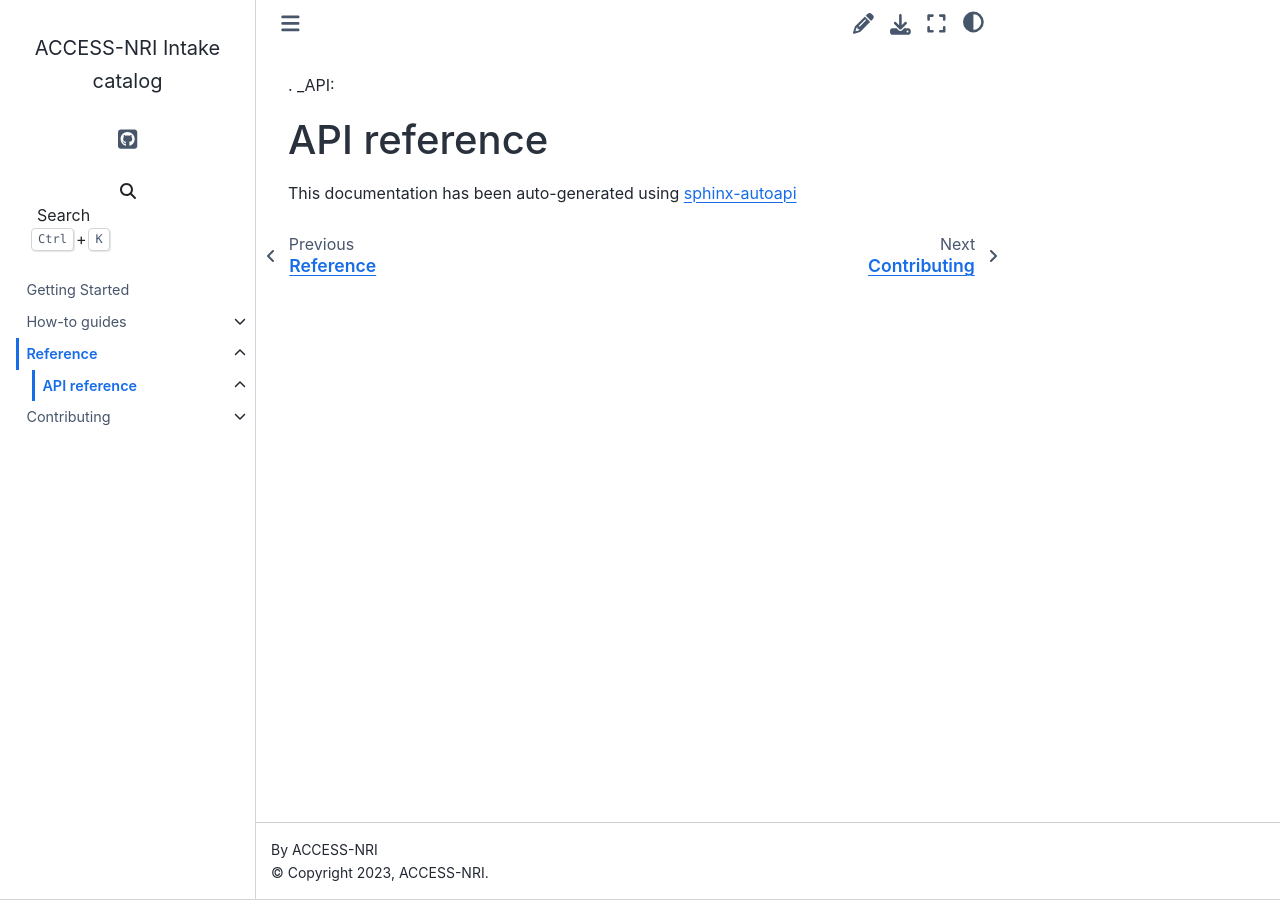
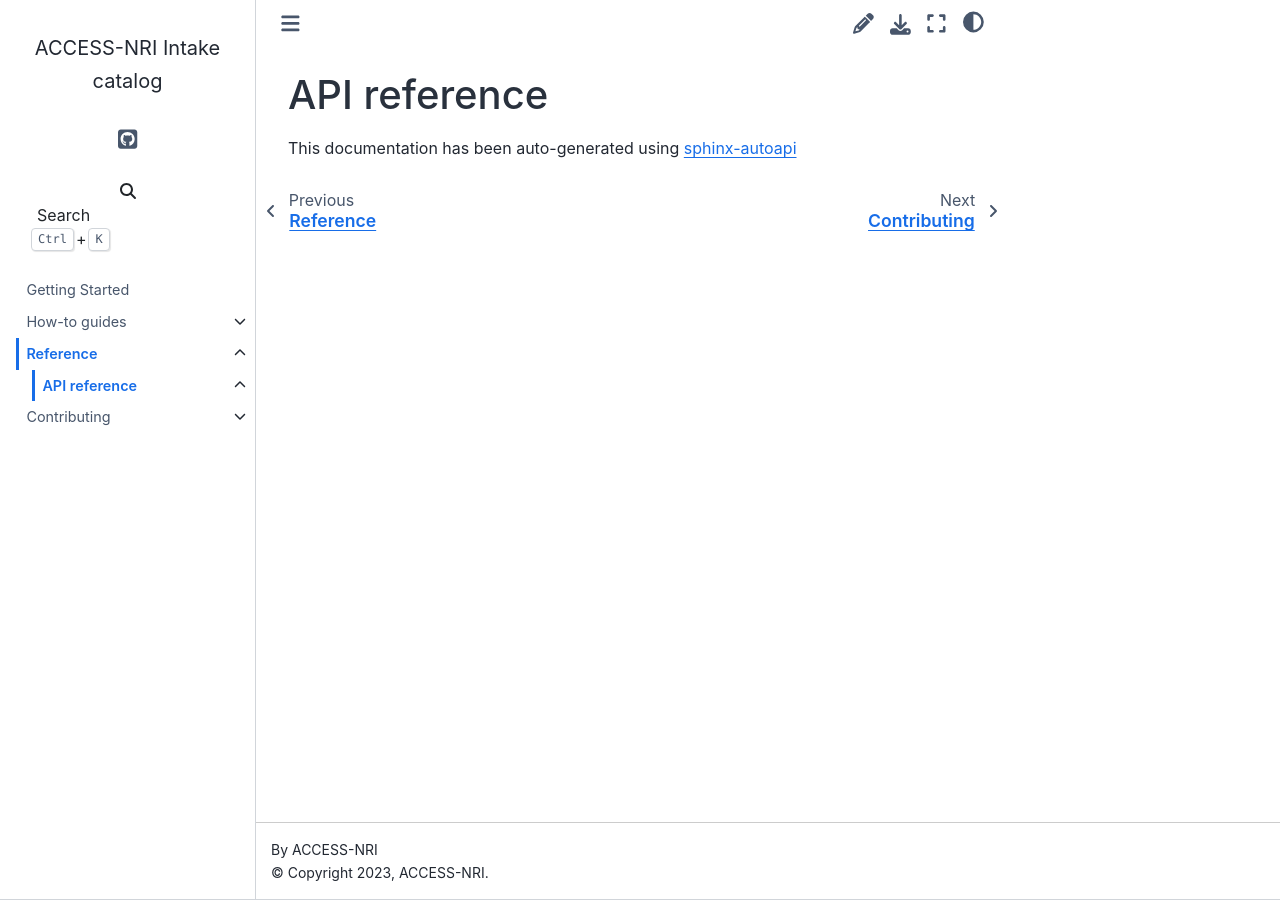
Before and after one commit to ACCESS-NRI/access-nri-intake-catalog, a Sphinx documentation site: the page built from docs/reference/api.rst, in a window 1280 px wide. Built offline with Sphinx 7.4.7 and the Sphinx Book theme 1.1.4, drawn with Linux system fonts in a browser that asks for light colours; pages that are not in the unit, such as notebooks, are missing from menus.

Commit message:
fix typo

```diff
--- a/docs/reference/API_reference.rst
+++ b/docs/reference/api.rst
@@ -1,4 +1,4 @@
-. _API:
+.. _API:
 
 API reference
 =============
--- a/docs/reference/index.rst
+++ b/docs/reference/index.rst
@@ -7,7 +7,7 @@ Reference
    :maxdepth: 1
    :hidden:
 
-   API_reference
+   api
 
 The ACCESS-NRI Intake catalog is managed using a purpose-built Python library called `access-nri-intake`. The `access-nri-intake` library includes:
 
```
